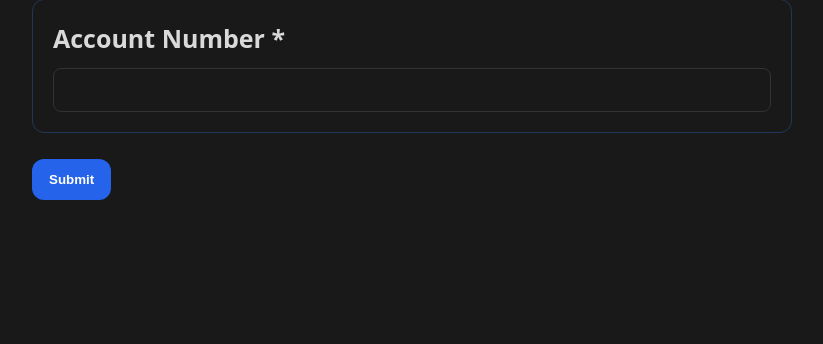
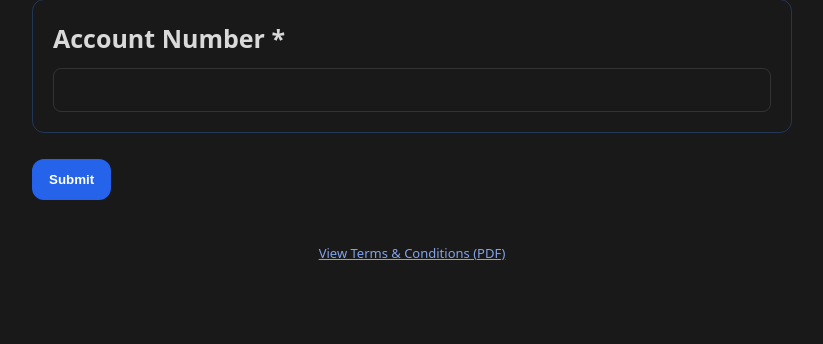
Before and after one commit to Hj567/ub_unsecured_onboard, a Flask app: page / in a window 1280 px wide. Shown: the part 3047-3391 px from the top of the page, without its empty margins (228-1051 px from the left). Before the commit the page ends 3247 px from the top, so only its background shows below. Run offline with Flask 3, Linux system fonts and the light colour scheme.

Commit message:
terms and services

```diff
--- a/templates/base.html
+++ b/templates/base.html
@@ -197,6 +197,10 @@
   border-color: #2a2a2a !important;
 }
 
+h1{
+  color: white;
+}
+
   </style>
 </head>
 <body>
--- a/templates/form.html
+++ b/templates/form.html
@@ -104,6 +104,15 @@
     <div class="nf-actions">
       <button class="nf-btn" type="submit">Submit</button>
     </div>
+
+<div style="margin-top: 22px; text-align: center; opacity: 0.9;">
+  <a href="{{ url_for('static', filename='terms.pdf') }}"
+     target="_blank"
+     style="color:#8fb2ff; font-size:13px; text-decoration:underline;">
+    View Terms & Conditions (PDF)
+  </a>
+</div>
+
   </form>
 
   <!-- Behavior: Timestamp & GPS autofill + Employment/Agriculture logic -->
```
Also changed, not shown: 4 other files.
